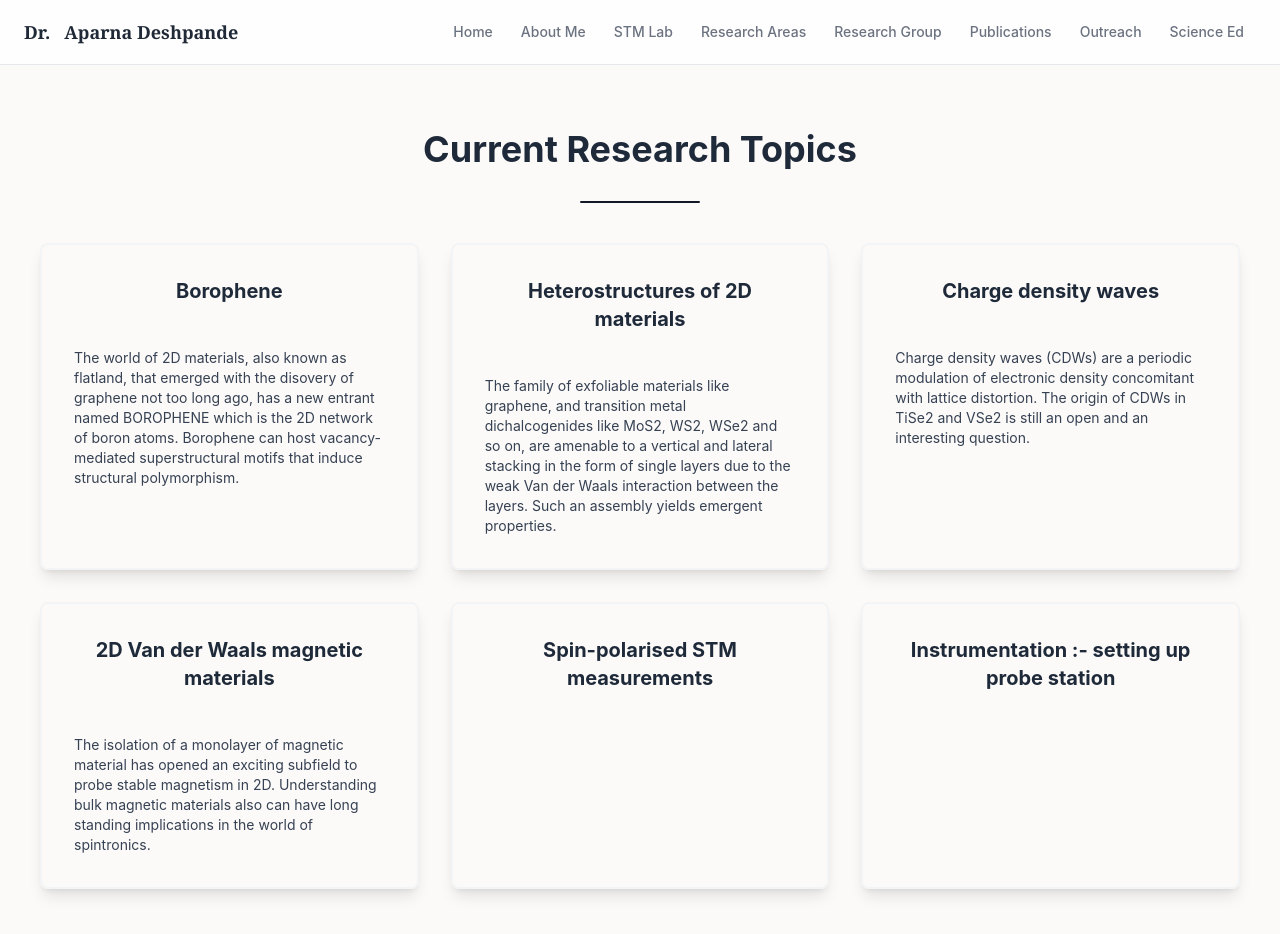
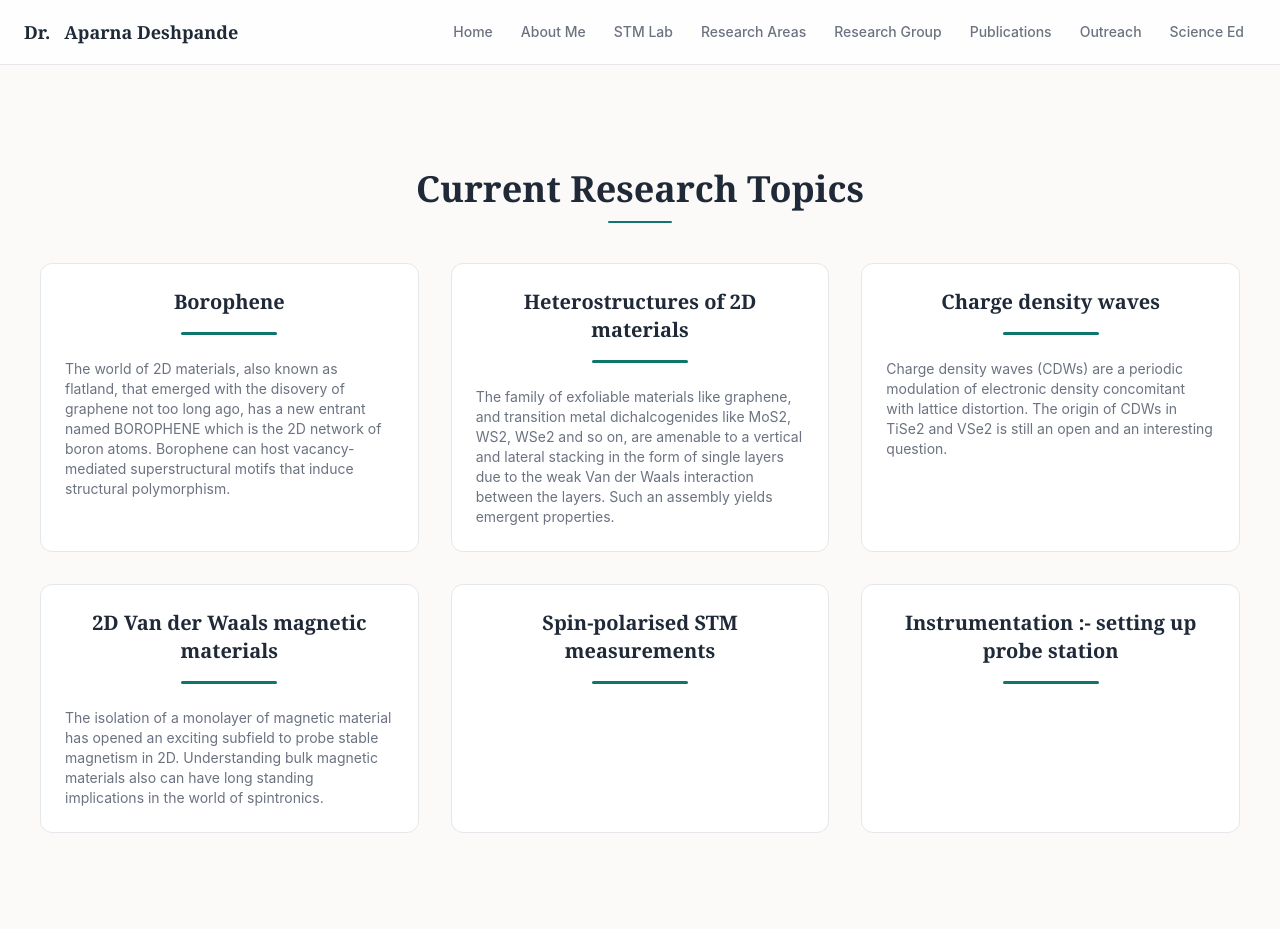
Before and after one commit to draparnadeshpande/portfolio, a Vue app in the folder AparnaDeshpande-IISER/: page /ResearchAreas in a window 1280 px wide. Shown: the top 934 px of the page. Built offline with nearby package versions, Linux system fonts and the light colour scheme.

Commit message:
feat: redesign research areas page

```diff
--- a/AparnaDeshpande-IISER/src/views/ResearchView.vue
+++ b/AparnaDeshpande-IISER/src/views/ResearchView.vue
@@ -1,22 +1,21 @@
 <template>
   <div class="min-h-screen p-4">
-    <div class="container mx-auto pt-12 pb-20">
-        <h1 class="text-4xl font-bold text-gray-800 text-center mb-8">
-            Current Research Topics
-        </h1>
-        <div class="w-30 h-0.5 bg-[#111828] mx-auto rounded mt-5 mb-5"></div>
-        <div class="grid grid-cols-1 md:grid-cols-3 gap-8 mt-10">
-            <div v-for="(tile, idx) in topics" :key="idx" class="rounded-lg shadow-lg p-8 border border-2 border-gray-100">
-                <h2 class="text-xl font-bold text-gray-800 mb-4 text-center">{{tile.title}}</h2>
-                <div class="mx-auto w-24 h-[3px] brounded-full mb-6 transition-all duration-500 group-hover:w-36"></div>
-                <p class="text-gray-700 text-sm"> {{tile.description}} </p>
+    <div class="container mx-auto pb-20 pt-12">
+        <PageHeader title="Current Research Topics"></PageHeader>
+        <div class="mt-10 grid grid-cols-1 gap-8 md:grid-cols-3">
+            <div v-for="(tile, idx) in topics" :key="idx" class="card group">
+                <h2 class="mb-4 text-center font-serif text-xl font-semibold text-ink">{{tile.title}}</h2>
+                <div class="mx-auto mb-6 h-[3px] w-24 rounded-full bg-accent transition-all duration-500 group-hover:w-36"></div>
+                <p class="text-sm text-ink-muted"> {{tile.description}} </p>
             </div>
         </div>
     </div>
-</div>
+  </div>
 </template>
 
 <script setup>
+import PageHeader from '@/components/PageHeader.vue';
+
 const topics = [
   {
     title: "Borophene",
@@ -43,5 +42,4 @@ const topics = [
     description: ""
   }
 ];
-
 </script>
```
